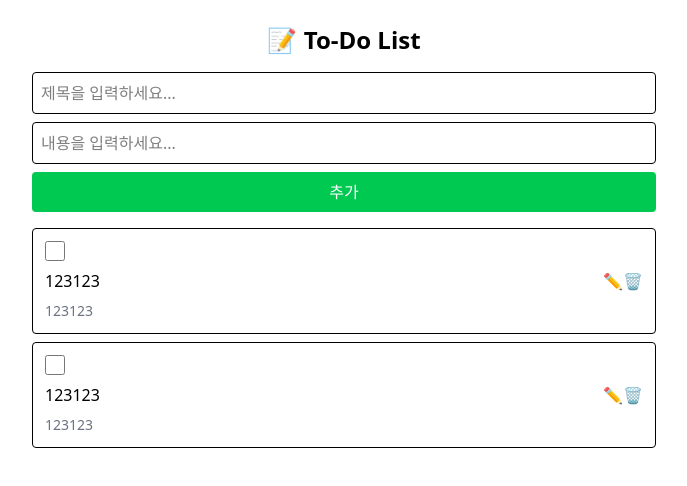
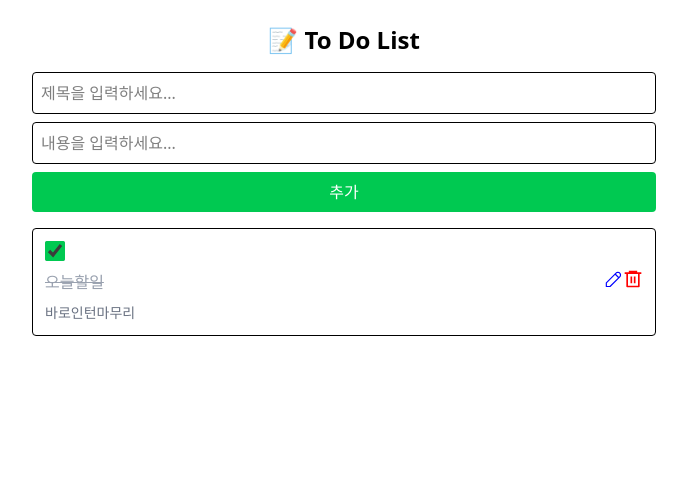
Before and after one commit to zzxx66052/baro-intern, a Next.js app: page /todo in a window 1280 px wide. Shown: the top 486 px of the page, without its empty margins (296-983 px from the left). Built offline with nearby package versions, Linux system fonts and the light colour scheme; data requests are answered from the project's data file.

Commit message:
낙관적 업데이트 적용 및 아이콘 제작

```diff
--- a/db.json
+++ b/db.json
@@ -1,20 +1,11 @@
 {
   "todos": [
     {
-      "title": "123123",
-      "contents": "123123",
-      "isCompleted": false,
-      "createdAt": 1742110360747,
-      "id": 1,
-      "completed": true
-    },
-    {
-      "title": "123123",
-      "contents": "123123",
-      "isCompleted": false,
-      "createdAt": 1742111051062,
-      "id": 2,
-      "completed": true
+      "title": "오늘할일",
+      "contents": "바로인턴마무리",
+      "isCompleted": true,
+      "createdAt": 1742116328738,
+      "id": 1
     }
   ]
 }
--- a/src/app/todo/_components/TodoForm.tsx
+++ b/src/app/todo/_components/TodoForm.tsx
@@ -42,6 +42,7 @@ const TodoForm = () => {
         onChange={(e) => setTitle(e.target.value)}
         className="w-full rounded border p-2"
         placeholder="제목을 입력하세요..."
+        required
       />
       <input
         type="text"
@@ -49,6 +50,7 @@ const TodoForm = () => {
         onChange={(e) => setContents(e.target.value)}
         className="w-full rounded border p-2"
         placeholder="내용을 입력하세요..."
+        required
       />
       <button
         type="submit"
--- /dev/null
+++ b/src/app/todo/_components/TodoHome.tsx
@@ -0,0 +1,17 @@
+"use client";
+
+import { useRouter } from "next/navigation";
+
+const TodoHome = () => {
+  const router = useRouter();
+  return (
+    <h1
+      onClick={() => router.push("/")}
+      className="mb-4 text-2xl font-bold text-center"
+    >
+      📝 To Do List
+    </h1>
+  );
+};
+
+export default TodoHome;
--- a/src/app/todo/_components/TodoItem.tsx
+++ b/src/app/todo/_components/TodoItem.tsx
@@ -1,9 +1,11 @@
 "use client";
 
-import { deleteTodo, toggleTodo, updateTodo } from "@/api/todo";
+import { deleteTodo, updateTodo } from "@/api/todo";
 import { useMutation, useQueryClient } from "@tanstack/react-query";
 import type { Todo } from "@/types/todoType";
 import { useState } from "react";
+import { DeleteIcon } from "@/components/icons/DeleteIcon";
+import { UpdateIcon } from "@/components/icons/UpdateIcon";
 
 const TodoItem = ({ todo }: { todo: Todo }) => {
   const [isEditing, setIsEditing] = useState(false);
@@ -17,8 +19,15 @@ const TodoItem = ({ todo }: { todo: Todo }) => {
     mutationFn: async () => {
       await updateTodo(todo.id, { isCompleted: !isCompleted });
     },
-    onMutate: () => {
+    onMutate: async () => {
       setIsCompleted((prev) => !prev);
+      await queryClient.cancelQueries({ queryKey: ["todos"] });
+      return { previousTodos: queryClient.getQueryData(["todos"]) };
+    },
+    onError: (err, variables, context) => {
+      if (context?.previousTodos) {
+        queryClient.setQueryData(["todos"], context.previousTodos);
+      }
     },
     onSuccess: () => {
       queryClient.invalidateQueries({ queryKey: ["todos"] });
@@ -83,13 +92,13 @@ const TodoItem = ({ todo }: { todo: Todo }) => {
                 onClick={() => setIsEditing(true)}
                 className="text-blue-500"
               >
-                ✏️
+                <UpdateIcon />
               </button>
               <button
                 onClick={() => deleteMutation.mutate()}
                 className="text-red-500"
               >
-                🗑️
+                <DeleteIcon />
               </button>
             </div>
           </div>
--- a/src/app/todo/page.tsx
+++ b/src/app/todo/page.tsx
@@ -1,10 +1,11 @@
 import TodoForm from "./_components/TodoForm";
+import TodoHome from "./_components/TodoHome";
 import TodoList from "./_components/TodoList";
 
 const page = () => {
   return (
     <div className=" mx-auto max-w-2xl p-6 ">
-      <h1 className="mb-4 text-2xl font-bold text-center">📝 To-Do List</h1>
+      <TodoHome />
       <TodoForm />
       <TodoList />
     </div>
--- /dev/null
+++ b/src/components/icons/DeleteIcon.tsx
@@ -0,0 +1,16 @@
+export const DeleteIcon = () => {
+  return (
+    <svg
+      width="20"
+      height="20"
+      viewBox="0 0 20 20"
+      fill="none"
+      xmlns="http://www.w3.org/2000/svg"
+    >
+      <path
+        d="M5.83366 3.33335V1.66669H14.167V3.33335H18.3337V5.00002H16.667V17.5C16.667 17.9603 16.2939 18.3334 15.8337 18.3334H4.16699C3.70676 18.3334 3.33366 17.9603 3.33366 17.5V5.00002H1.66699V3.33335H5.83366ZM5.00033 5.00002V16.6667H15.0003V5.00002H5.00033ZM7.50033 7.50002H9.16699V14.1667H7.50033V7.50002ZM10.8337 7.50002H12.5003V14.1667H10.8337V7.50002Z"
+        fill="red"
+      />
+    </svg>
+  );
+};
--- /dev/null
+++ b/src/components/icons/UpdateIcon.tsx
@@ -0,0 +1,19 @@
+export const UpdateIcon = () => {
+  return (
+    <svg
+      width="20"
+      height="20"
+      viewBox="0 0 24 24"
+      fill="none"
+      xmlns="http://www.w3.org/2000/svg"
+    >
+      <path
+        d="M14.536 6.02775L18.9722 10.464M4 21H8.4362L20.0812 9.35497C20.3725 9.06368 20.6036 8.71788 20.7612 8.3373C20.9189 7.95671 21 7.54881 21 7.13687C21 6.72493 20.9189 6.31702 20.7612 5.93644C20.6036 5.55586 20.3725 5.21005 20.0812 4.91877C19.7899 4.62748 19.4441 4.39642 19.0636 4.23878C18.683 4.08114 18.2751 4 17.8631 4C17.4512 4 17.0433 4.08114 16.6627 4.23878C16.2821 4.39642 15.9363 4.62748 15.645 4.91877L4 16.5638V21Z"
+        stroke="blue"
+        strokeWidth="1.4"
+        strokeLinecap="round"
+        strokeLinejoin="round"
+      />
+    </svg>
+  );
+};
```
